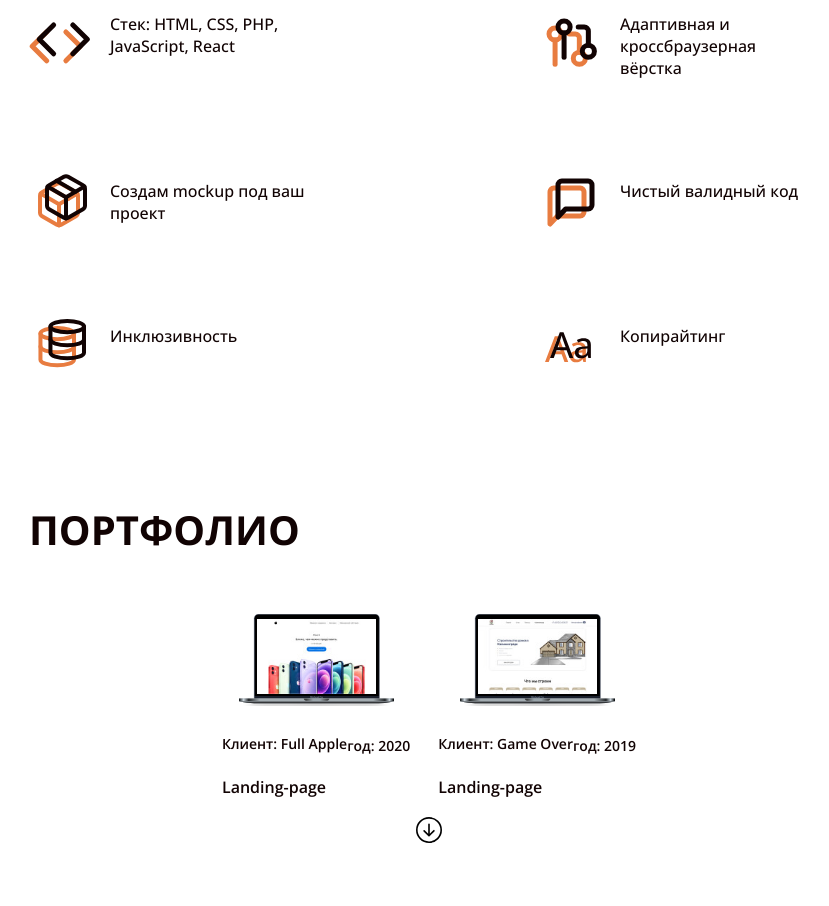
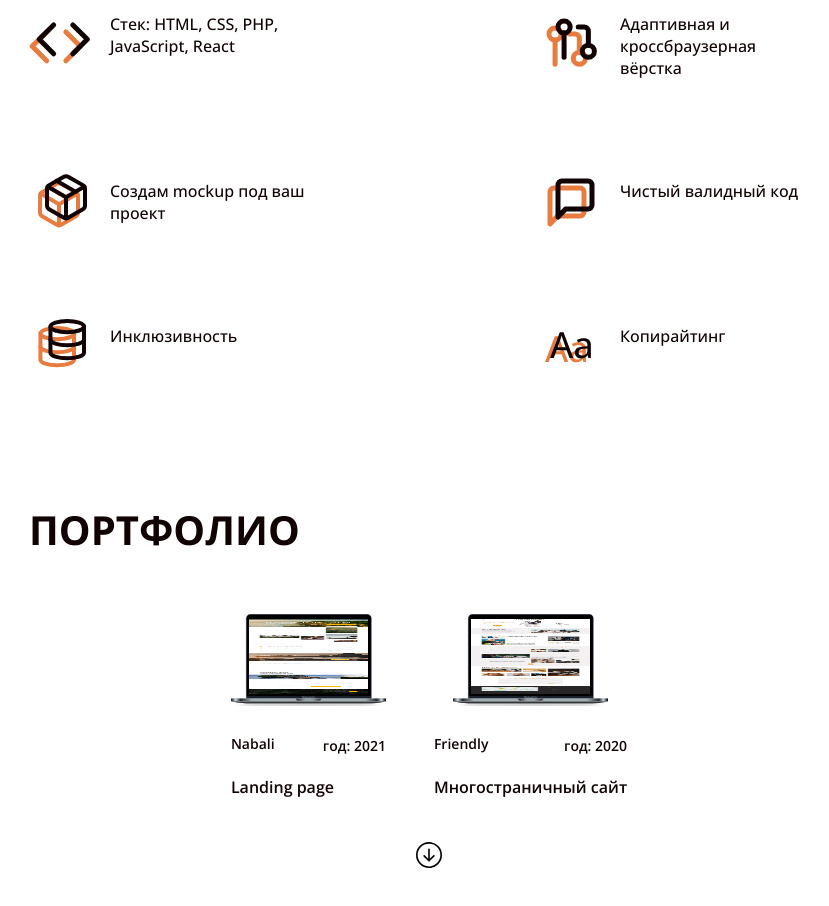
Before and after one commit to Constantiin/portfolio-with-JS-training, a plain HTML site: page index.html in a window 1280 px wide. Shown: the part 827-1733 px from the top of the page, without its empty margins (331-1160 px from the left). Drawn offline with Linux system fonts and the light colour scheme.

Commit message:
create portfolio cards from json

```diff
--- /dev/null
+++ b/db.json
@@ -0,0 +1,66 @@
+[{
+    "preview": "img/db/indotravel-min",
+    "image": "img/db/indotravel",
+    "client": "Nabali",
+    "year": 2021,
+    "type": "Landing page"
+  },
+
+  {
+    "preview": "img/db/friendly_house-min",
+    "image": "img/db/friendly_house",
+    "client": "Friendly",
+    "year": 2020,
+    "type": "Многостраничный сайт"
+  },
+  {
+    "preview": "img/db/dom-min",
+    "image": "img/db/dom",
+    "client": "Дом",
+    "year": 2020,
+    "type": "Корпоративный сайт"
+  },
+
+
+  {
+    "preview": "img/db/iphone-min",
+    "image": "img/db/iphone",
+    "client": "Full Apple",
+    "year": 2021,
+    "type": "Landing-page"
+  },
+
+  {
+    "preview": "img/db/go-min",
+    "image": "img/db/go",
+    "client": "Game Over",
+    "year": 2019,
+    "type": "Landing-page"
+  },
+
+  {
+    "preview": "img/db/cinema-min",
+    "image": "img/db/cinema",
+    "client": "Cinema",
+    "year": 2020,
+    "type": "Многостраничный сайт"
+  },
+
+  {
+    "preview": "img/db/mth-min",
+    "image": "img/db/mth",
+    "client": "MTH",
+    "year": 2019,
+    "type": "Корпоративный сайт"
+  },
+
+  {
+    "preview": "img/db/artdeco-min",
+    "image": "img/db/artdeco",
+    "client": "ArtDeco",
+    "year": 2019,
+    "type": "Корпоративный сайт"
+  }
+
+
+]
--- a/index.html
+++ b/index.html
@@ -91,56 +91,7 @@
             <div class="container">
                 <h2 class="portfolio__title">Портфолио</h2>
                     <ul class="portfolio__list">
-                        <!-- <li class="portfolio__item">
-                            <article class="card">
-                                <img class="card__picture" src="img/cinema.jpg" alt="">
-                                <p class="card__data">
-                                    <span class="card__client">Клиент: Cinema</span>
-                                    <time class="card__date" datetime="2020">год: 2020</time>
-                                </p>
-                                <h3 class="card__title">Многостраничный сайт</h3>
-                            </article>
-                        </li> -->
-                        <li class="portfolio__item">
-                            <article class="card" tabindex="0" role="button" aria-label="открыть макет" data-full-image="img/db/iphone">
-                                <img class="card__picture" src="img/iphone.jpg" alt="">
-                                <p class="card__data">
-                                    <span class="card__client">Клиент: Full Apple</span>
-                                    <time class="card__date" datetime="2020">год: 2020</time>
-                                </p>
-                                <h3 class="card__title">Landing-page</h3>
-                            </article>
-                        </li>
-                        <li class="portfolio__item">
-                            <article class="card" tabindex="0" role="button" aria-label="открыть макет" data-full-image="img/db/go">
-                                <img class="card__picture" src="img/dom.jpg" alt="">
-                                <p class="card__data">
-                                    <span class="card__client">Клиент: Game Over</span>
-                                    <time class="card__date" datetime="2019">год: 2019</time>
-                                </p>
-                                <h3 class="card__title">Landing-page</h3>
-                            </article>
-                        </li>
-                        <!-- <li class="portfolio__item">
-                            <article class="card">
-                                <img class="card__picture" src="img/go.jpg" alt="">
-                                <p class="card__data">
-                                    <span class="card__client">Клиент: Friendly House</span>
-                                    <time class="card__date" datetime="2020">год: 2020</time>
-                                </p>
-                                <h3 class="card__title">Landing-page</h3>
-                            </article>
-                        </li>
-                        <li class="portfolio__item">
-                            <article class="card">
-                                <img class="card__picture" src="img/friendly_house.jpg" alt="">
-                                <p class="card__data">
-                                    <span class="card__client">Клиент: ItalGroup boutique</span>
-                                    <time class="card__date" datetime="2020">год: 2020</time>
-                                </p>
-                                <h3 class="card__title">Многостраничный сайт</h3>
-                            </article>
-                        </li> -->
+
                     </ul>
 
                     <button class="portfolio__add">
--- a/js/index.js
+++ b/js/index.js
@@ -152,3 +152,75 @@ const enabledScroll = () => {
         enabledScroll();
     });
 }
+
+{ // создание карточек из json
+
+    const COUNT_CARD = 2;
+
+    const portfolioList = document.querySelector('.portfolio__list');
+    const addCardBtn = document.querySelector('.portfolio__add');
+
+    const getData = () => fetch('../db.json')
+            .then(response => {
+                if (response.ok) {
+                    return response.json();
+                } else {
+                    throw `Error: ${response.status}`;
+                };
+            })
+            .catch(error => console.log(error));
+
+    const createDataStore = async () => {
+        const data = await getData();
+
+        return {
+            data,
+            counter: 0,
+            count: COUNT_CARD,
+            get length() {
+                return this.data.length;
+            },
+            get cardData() {
+                const renderData = this.data.slice(this.counter, this.counter + this.count);
+                this.counter += renderData.length;
+                return renderData;
+            },
+        };
+    };
+
+    const renderCard = data => {
+        const cards = data.map(({image, client, year, type}) => {
+
+            const li = document.createElement('li');
+            li.classList.add('portfolio__item');
+            li.innerHTML = `
+                <article class="card">
+                <img class="card__picture" src="${image}.jpg" alt="${client}">
+                <p class="card__data">
+                    <span class="card__client">${client}</span>
+                    <time class="card__date" datetime="${year}">год: ${year}</time>
+                </p>
+                <h3 class="card__title">${type}</h3>
+            `;
+
+            return li;
+        });
+        portfolioList.append(...cards);
+    };
+
+    const initPortfolio = async () => {
+        const store = await createDataStore();
+
+        renderCard(store.cardData);
+
+        addCardBtn.addEventListener('click', () => {
+            renderCard(store.cardData);
+
+            if (store.length === store.counter) {
+                addCardBtn.remove();
+            };
+        });
+    };
+
+    initPortfolio();
+}
--- a/style/portfolio.css
+++ b/style/portfolio.css
@@ -48,13 +48,18 @@
 }
 
 .portfolio__list {
-    display: flex;
-    justify-content: center;
+        display: flex;
+        justify-content: center;
+        max-width: 550px;
+        flex-wrap: wrap;
+        gap: 20px;
+        margin: 0 auto;
 }
 
 .portfolio__add {
     display: block;
     margin: 0 auto;
+    padding-top: 25px;
     width: 26px;
     height: 26px;
     -webkit-transition: color .2s, -webkit-transform .2s;
```
